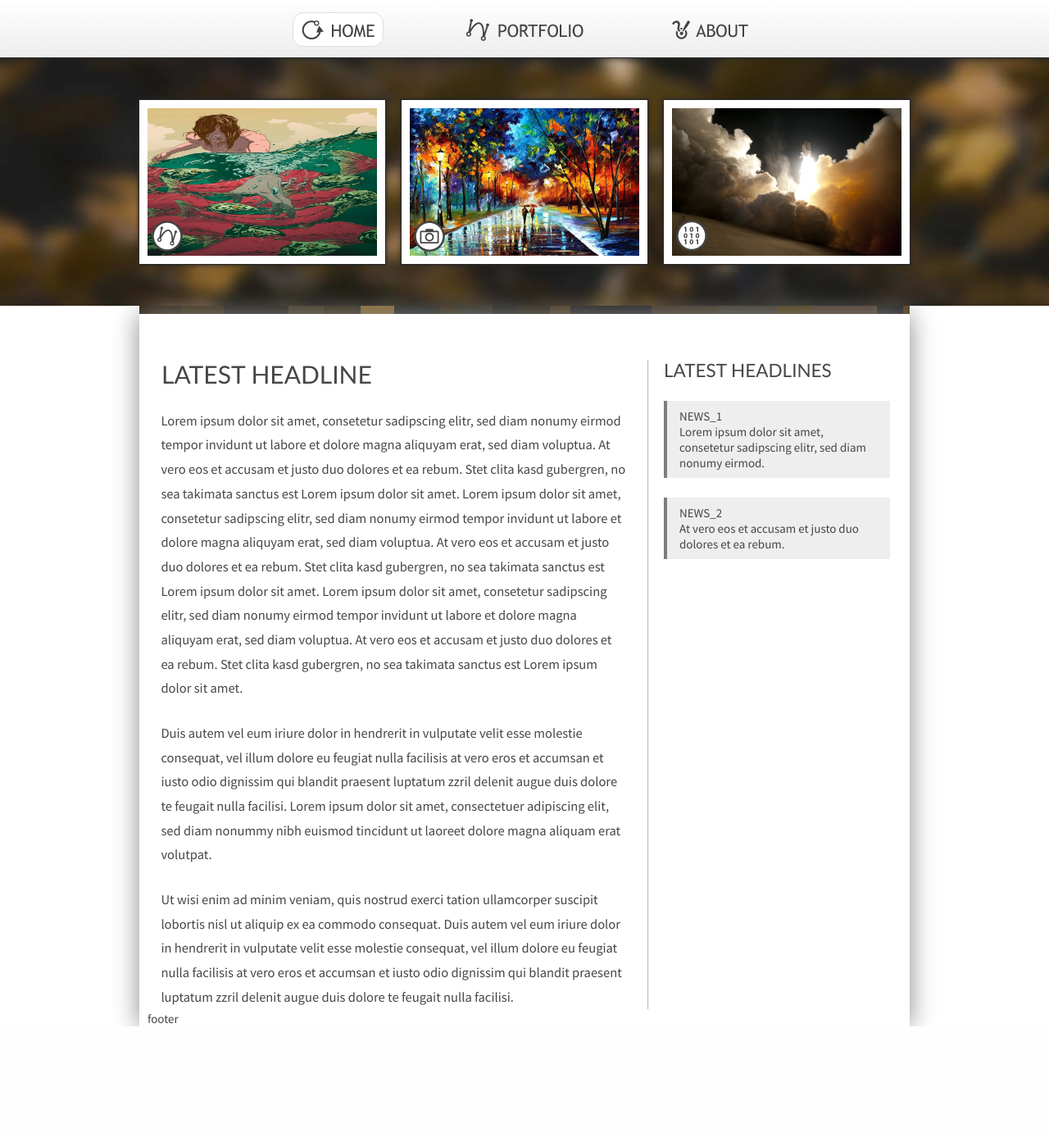
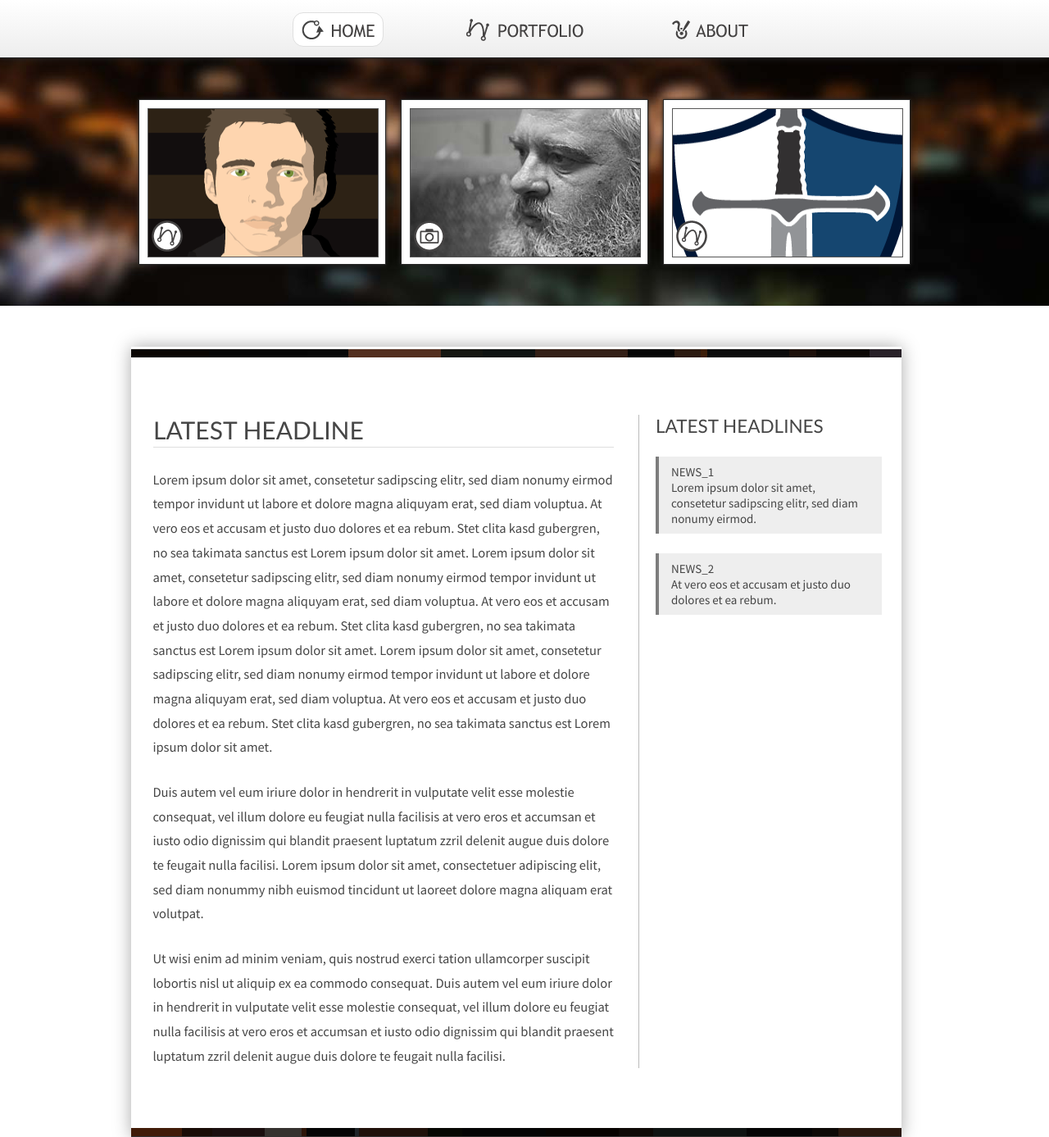
Before and after one commit to lolnice/portfolio, a PHP site: page / in a window 1280 px wide. Shown: the whole page at 82% size. Before the commit the page ends 1252 px from the top, so only its background shows below. Run offline with PHP 8.4, Linux system fonts and the light colour scheme.

Commit message:
new version

```diff
--- a/css/style.css
+++ b/css/style.css
@@ -24,9 +24,13 @@ header
 	float: left;
 }
 
-#color_bars {
+#color_bars_top, #color_bars_bot {
 	overflow: hidden;
 	height: 10px;
+	margin-top: 3px;
+}
+
+#color_bars_bot {
 }
 
 nav
@@ -75,7 +79,9 @@ nav ul li a
 	text-decoration: none;
 	color: #676767;
     text-shadow: 1px 1px 2px #3f3f3f;
-	border: 1px solid rgba(0, 0, 0, 0);;
+	border: 1px solid rgba(0, 0, 0, 0);
+	border-radius: 13px;
+	transition:  background 0.5s;
 	/*border: 1px solid #cccccc;
 	border-radius: 13px;
 	background: #ffffff;
@@ -92,12 +98,18 @@ nav ul li a:hover, #active_site {
 footer
 {
 	clear: both;
+	height: 100px;
 }
 
 article
 {
-	margin-right: 0px;
-	box-shadow: 1px 1px 1px #bbbbbb;
+	border-right: 1px solid #bbbbbb;
+}
+
+.articles
+{
+	margin-top: 70px;
+	margin-bottom: 70px;
 }
 
 #shadow_hider
@@ -108,6 +120,7 @@ article
 
 aside
 {
+	margin-top: 70px;
 }
 
 #bg_container
@@ -137,8 +150,10 @@ aside
 
 #content_wrapper
 {
-	box-shadow: 0px 0px 30px #888888;
-	padding-top: 55px;
+	box-shadow: 0px 0px 20px #aaaaaa;
+	border-top: 0px solid #333333;
+	border-bottom: 1px solid #333333;
+	margin: 50px 0 5px 0;
 }
 
 #latest_headlines
@@ -152,6 +167,12 @@ aside
 	margin-top: 1.6em;
 	border-left: 4px solid #7d7d7d;
 	background: #eeeeee;
+	transition: border-left 0.5s;
+}
+
+#latest_headlines div:hover
+{
+	border-left: 4px solid #4d4d4d;
 }
 
 #slider
@@ -178,6 +199,7 @@ img.slider_img
 	width: 280px;
 	height: 180px;
 	margin: 10px 0 0 10px;
+	border: 1px solid #565656;
 }
 
 img.slider_type
@@ -201,9 +223,11 @@ h1
 {
 	font-size: 2em;
 	font-weight: 200;
-	padding: 0 1em 0 0.9em;
+	margin: 0 1em 0 0.9em;
+	padding: 0 0 0.1em 0;
 	font-family: 'Trebuchet MS', sans-serif;
 	text-transform: uppercase;
+	border-bottom: 1px solid #dedede;
 }
 
 h2
--- a/getColors.php
+++ b/getColors.php
@@ -40,7 +40,7 @@ function printDivW($max) {
 
 	while ($accu < $max) {
 		$colors = extractColors(randPixel());
-		$rand = rand(5, 80);
+		$rand = rand(5, 120);
 		if ($accu + $rand > $max) {
 			$rand = $max - $accu;
 		}
--- a/index.php
+++ b/index.php
@@ -11,7 +11,7 @@
 <body>
 
 	<?php
-		$path = "img/background_" . rand(0, 3) . ".jpg";
+		$path = "img/background_" . rand(0, 1) . ".jpg";
 	?>
 
 	<?php
@@ -30,27 +30,29 @@
 	</header>
 	<div class="container_12" id="site_wrapper">
 		<div id="slider">
-			<div class="grid_4 slider_box"><img class="slider_img" src="img/ex_1.jpg" />
+			<div class="grid_4 slider_box"><img class="slider_img" src="img/work/vector_portrait.png" />
 			<img class="slider_type" src="img/icons/icon_vector.png" />
 			</div>
-			<div class="grid_4 slider_box"><img class="slider_img" src="img/ex_2.jpg" />
+			<div class="grid_4 slider_box"><img class="slider_img" src="img/work/fritz_sw.jpg" />
 			<img class="slider_type" src="img/icons/icon_photo.png" />
 			</div>
-			<div class="grid_4 slider_box"><img class="slider_img" src="img/ex_3.jpg" />
-			<img class="slider_type" src="img/icons/icon_code.png" />
+			<div class="grid_4 slider_box"><img class="slider_img" src="img/work/shield_logo.png" />
+			<img class="slider_type" src="img/icons/icon_vector.png" />
 			</div>
 		</div>
 		<div class="clear"></div>
 	</div>
 	<div id="white_wrapper">
 		<div class="container_12">
-			<div class="grid_12" id="color_bars">
-			<?php
-				printDivW(940);
-			?>
-			</div>
 			<div class="grid_12" id="content_wrapper">
-				<article class="grid_8 alpha">
+				<div class="grid_12 alpha" id="color_bars_top">
+				<?php
+					printDivW(940);
+				?>
+				</div>
+				<div class="clear"></div>
+				<div class="grid_8 alpha articles">
+				<article>
 					<h1>Latest headline</h1>
 					<p>Lorem ipsum dolor sit amet, consetetur sadipscing elitr, sed diam nonumy eirmod tempor invidunt ut labore et dolore magna aliquyam erat, sed diam voluptua. At vero eos et accusam et justo duo dolores et ea rebum. Stet clita kasd gubergren, no sea takimata sanctus est Lorem ipsum dolor sit amet. Lorem ipsum dolor sit amet, consetetur sadipscing elitr, sed diam nonumy eirmod tempor invidunt ut labore et dolore magna aliquyam erat, sed diam voluptua. At vero eos et accusam et justo duo dolores et ea rebum. Stet clita kasd gubergren, no sea takimata sanctus est Lorem ipsum dolor sit amet. Lorem ipsum dolor sit amet, consetetur sadipscing elitr, sed diam nonumy eirmod tempor invidunt ut labore et dolore magna aliquyam erat, sed diam voluptua. At vero eos et accusam et justo duo dolores et ea rebum. Stet clita kasd gubergren, no sea takimata sanctus est Lorem ipsum dolor sit amet.</p>
 
@@ -58,6 +60,7 @@
 
 					<p>Ut wisi enim ad minim veniam, quis nostrud exerci tation ullamcorper suscipit lobortis nisl ut aliquip ex ea commodo consequat. Duis autem vel eum iriure dolor in hendrerit in vulputate velit esse molestie consequat, vel illum dolore eu feugiat nulla facilisis at vero eros et accumsan et iusto odio dignissim qui blandit praesent luptatum zzril delenit augue duis dolore te feugait nulla facilisi.</p>
 				</article>
+				</div>
 				<aside class="grid_4 omega" id="latest_headlines">
 					<h2>Latest headlines</h2>
 					<div class="grid4 omega">
@@ -70,13 +73,15 @@
 					</div>
 				</aside>
 				<div class="clear"></div>
-				<div class="grid_12 alpha" id="shadow_hider"></div>
-				<footer class="grid_12">
-					<p>footer</p>
-				</footer>
+							<div class="grid_12 alpha" id="color_bars_bot">
+					<?php
+						printDivW(940);
+					?>
+			</div>
+
 				<div class="clear"></div>
 			</div>
 		</div>
-	</div>
+		</div>
 </body>
 </html>
```
Also changed, not shown: img/background_1.jpg, img/work/fritz_sw.jpg (added), img/work/shield_logo.png (added), img/work/vector_portrait.png (added).
